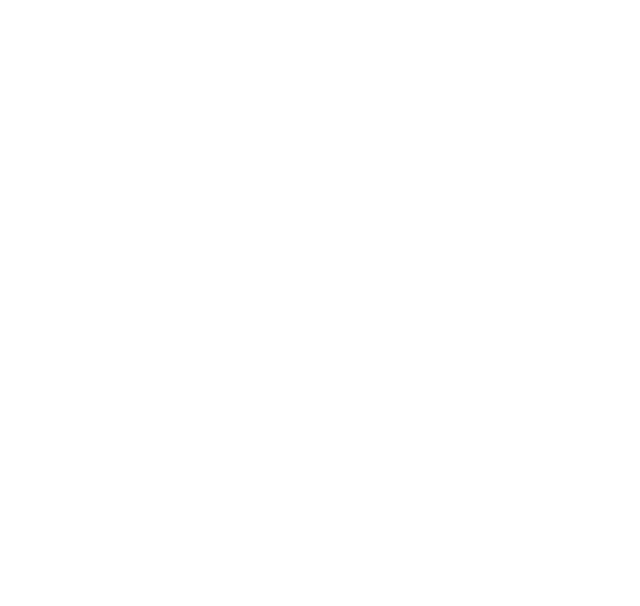
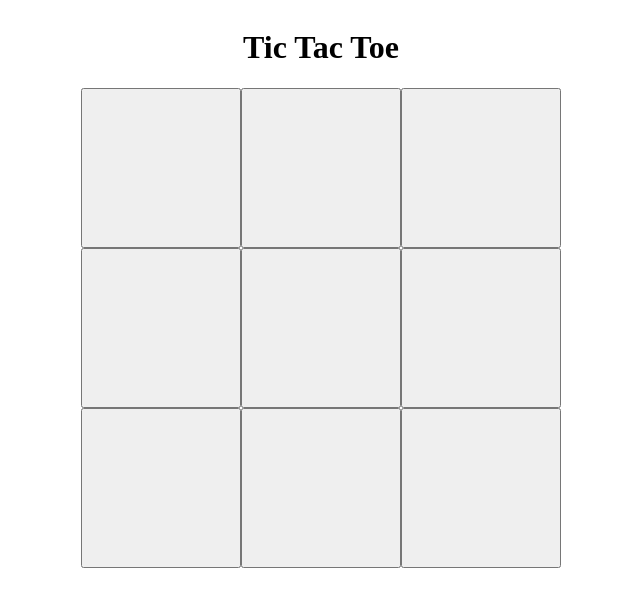
Before and after one commit to SamuelGillies/tic-tac-toe, a plain HTML site: page index.html in a window 1280 px wide. Shown: the whole page, without its empty margins (319-959 px from the left). Drawn offline with Linux system fonts and the light colour scheme; a web font is replaced by a local one.

Commit message:
array writes to html

```diff
--- a/index.html
+++ b/index.html
@@ -6,9 +6,25 @@
     <meta name="viewport" content="width=device-width, initial-scale=1.0">
     <link rel="stylesheet" href="/styles.css">
     <script defer type="text/javascript" src="scripts.js"></script>
-    <title>Tic-Tac-Toe</title>
+    <title>Tic Tac Toe</title>
 </head>
+
 <body>
-
+    <div class="banner">
+        <h1>Tic Tac Toe</h1>
+    </div>
+    <div class="container">
+        <div class="gameboard">
+            <button id="0" class="gameboard--button"></button>
+            <button id="1" class="gameboard--button"></button>
+            <button id="2" class="gameboard--button"></button>
+            <button id="3" class="gameboard--button"></button>
+            <button id="4" class="gameboard--button"></button>
+            <button id="5" class="gameboard--button"></button>
+            <button id="6" class="gameboard--button"></button>
+            <button id="7" class="gameboard--button"></button>
+            <button id="8" class="gameboard--button"></button>
+        </div>
+    </div>
 </body>
 </html>
--- a/scripts.js
+++ b/scripts.js
@@ -0,0 +1,70 @@
+// event listeners
+
+let button = document.getElementsByClassName('gameboard--button');
+let button1 = document.getElementById('0');
+let button2 = document.getElementById('1');
+let button3 = document.getElementById('2');
+let button4 = document.getElementById('3');
+let button5 = document.getElementById('4');
+let button6 = document.getElementById('5');
+let button7 = document.getElementById('6');
+let button8 = document.getElementById('7');
+let button9 = document.getElementById('8');
+
+
+// module structure
+let gameBoard = (() => {
+    let board = ['', '', '', '', '', '', '', '', ''];
+    button1.innerHTML = board[0];
+    button2.innerHTML = board[1];
+    button3.innerHTML = board[2];
+    button4.innerHTML = board[3];
+    button5.innerHTML = board[4];
+    button6.innerHTML = board[5];
+    button7.innerHTML = board[6];
+    button8.innerHTML = board[7];
+    button9.innerHTML = board[8];
+
+    resetBoard = function() {
+    board = ['', '', '', '', '', '', '', '', ''];
+    };
+
+    return { board, resetBoard };
+})();
+
+
+const player = (name, symbol) => {
+    const getName = name;
+    const getSymbol = symbol;
+    return { getName, getSymbol };
+}
+
+function roundTracker() {
+    addRound = () => {
+        let i = 0;
+        i++;
+        console.log(i);
+    }
+
+    resetRound = function() {
+        i = 0;
+    }
+
+    return { addRound, resetRound }
+};
+
+console.log()
+
+
+
+//blank game board
+
+//detect turn
+
+//detect click event
+
+//enter click event to board
+
+//render to window
+
+//check if board meets a win condition
--- a/styles.css
+++ b/styles.css
@@ -4,5 +4,30 @@
   }
 
 :root {
-    font-family: "Raleway";
+   font-family: "Raleway";
 }
+
+.banner {
+  display: flex;
+  align-items: center;
+  justify-content: center;
+}
+
+.container {
+  display: flex;
+  align-items: center;
+  justify-content: center;
+}
+
+.gameboard {
+  width: 60vh;
+  display: grid;
+  grid-template-columns: repeat(3, 1fr);
+  align-items: center;
+}
+
+.gameboard--button {
+  height: 20vh;
+  width: 20vh;
+  font-size: 4rem;
+}
```
